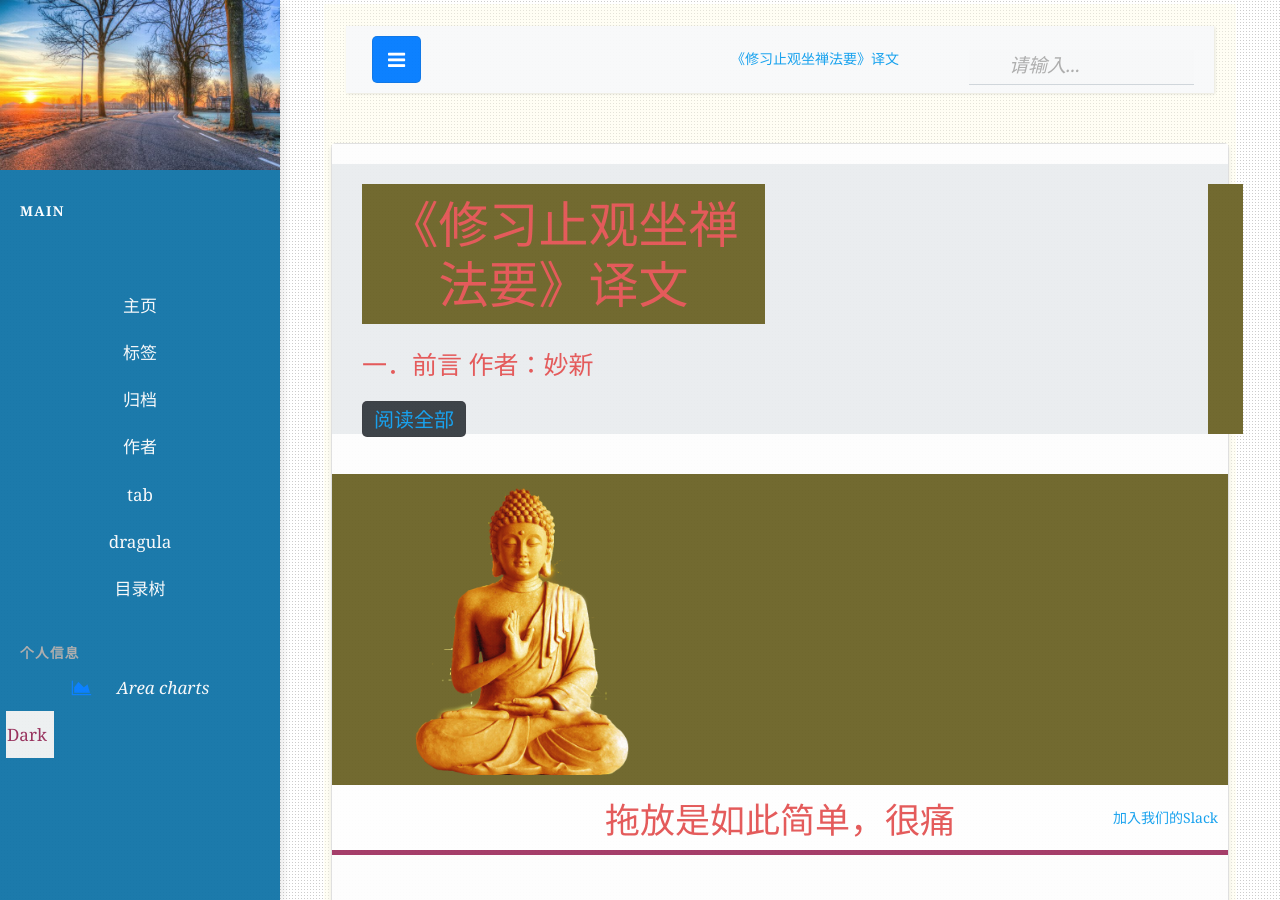
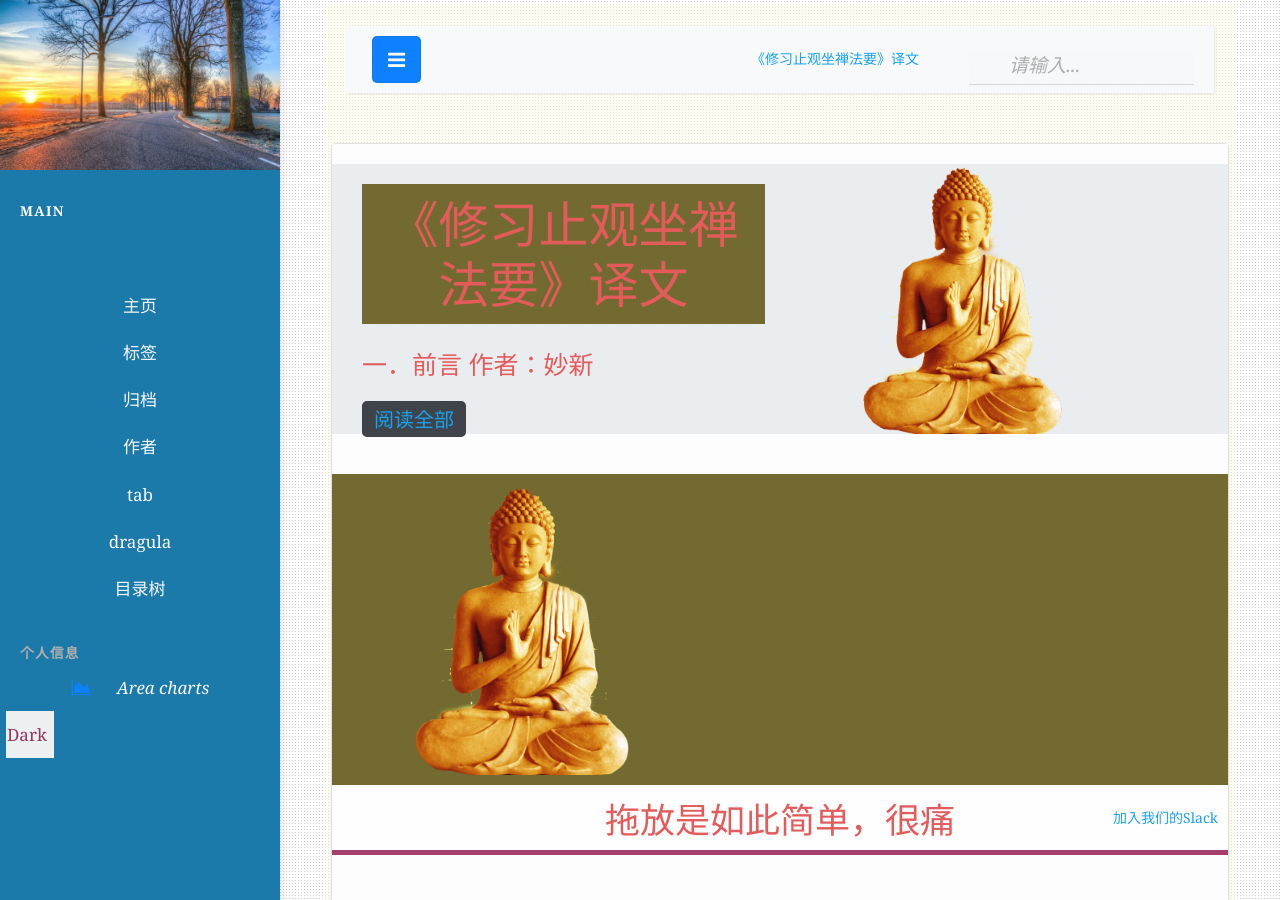
Before and after one commit to nengwuzhi/nengwuzhi.github.ioce, a Jekyll site: the page built from pages/dragula.html, in a window 1280 px wide and 900 px high. Built offline with Jekyll 4.4.1, drawn with Linux system fonts in a browser that asks for light colours; nearby versions of some CDN libraries.

Commit message:
Update dragula.html

```diff
--- a/pages/dragula.html
+++ b/pages/dragula.html
@@ -26,7 +26,7 @@
                 </p>
                 <a href="{{site.baseurl}}{{post.url}}" class="btn btn-dark">阅读全部</a>
             </div>
-           <h1> <div class="col-md-6 d-none d-md-block pr-0" style="background-size:cover;background-image:url({{ post.featimg }});">	</div></h1>
+          <div class="col-md-6 d-none d-md-block pr-0" style="background-size:cover;background-image:url({{ post.featimg }});">	</div>
         </div>
     </div>
 </div>
```
